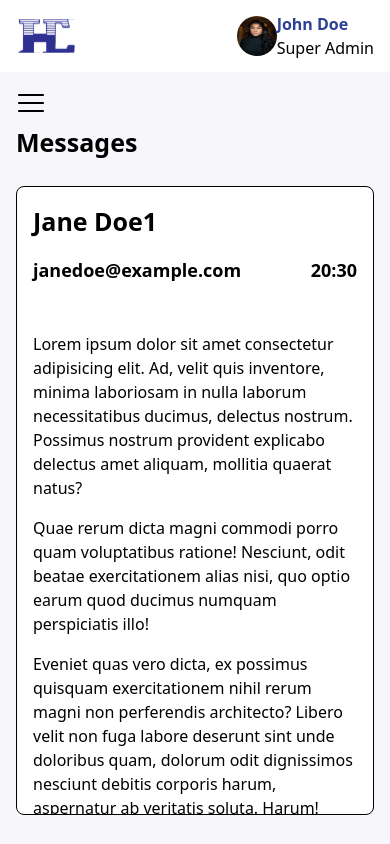
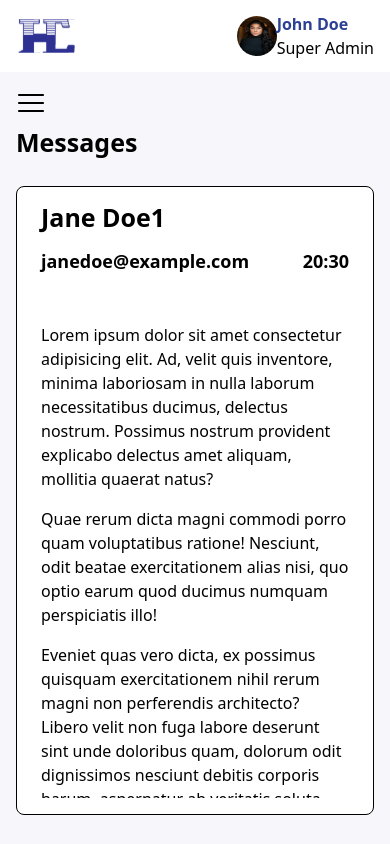
Before and after one commit to joshytheprogrammer/ochexagon_admin, a Next.js app: page /dashboard/messages/1 in a window 390 px wide. Built offline with nearby package versions, Linux system fonts and the light colour scheme.

Commit message:
Made the dashboard/messages section responsive

```diff
--- a/components/adminPanel/dashboard/messages/MessageDetails.jsx
+++ b/components/adminPanel/dashboard/messages/MessageDetails.jsx
@@ -2,14 +2,14 @@ import { MdEmail } from "react-icons/md";
 
 const MessageDetails = ({ messageData }) => {
   return (
-    <div className="w-full h-full flex flex-col justify-between">
+    <div className="w-full h-full flex flex-col justify-between scrollable-content overflow-y-auto px-2">
       {messageData ? (
         <>
           <div>
-            <h1 className="text-[25px] font-bold">
+            <h1 className="text-lg mo-sm:text-[25px] font-bold">
               {messageData.senderName + messageData.id}
             </h1>
-            <div className="text-lg flex flex-row justify-between mt-4 mb-12">
+            <div className="text-sm mo-sm:text-lg flex flex-row justify-between mt-4 mb-12">
               <div className="font-bold">{messageData.email}</div>
               <div className="font-semibold">{messageData.time}</div>
             </div>
```
